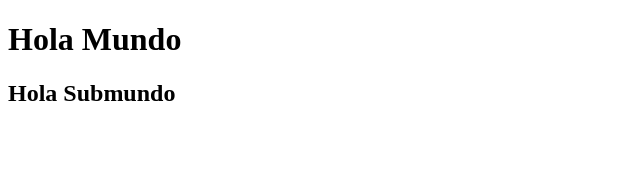
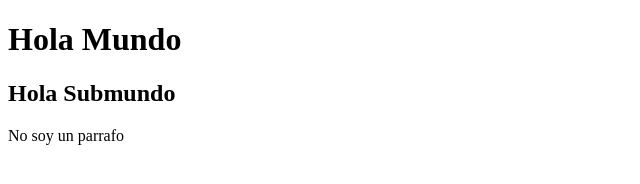
Before and after one commit to coriglianolucaet5-lab/clasegit, a plain HTML site: page desafiogithub/index.html in a window 1280 px wide. Shown: the whole page, without its empty margins (0-640 px from the left). Drawn offline with Linux system fonts and the light colour scheme.

Commit message:
cambio de parrafo

```diff
--- a/desafiogithub/index.html
+++ b/desafiogithub/index.html
@@ -8,5 +8,6 @@
 <body>
     <h1>Hola Mundo</h1>
     <h2>Hola Submundo</h2>
+    <p>No soy un parrafo</p>
 </body>
 </html>
```
